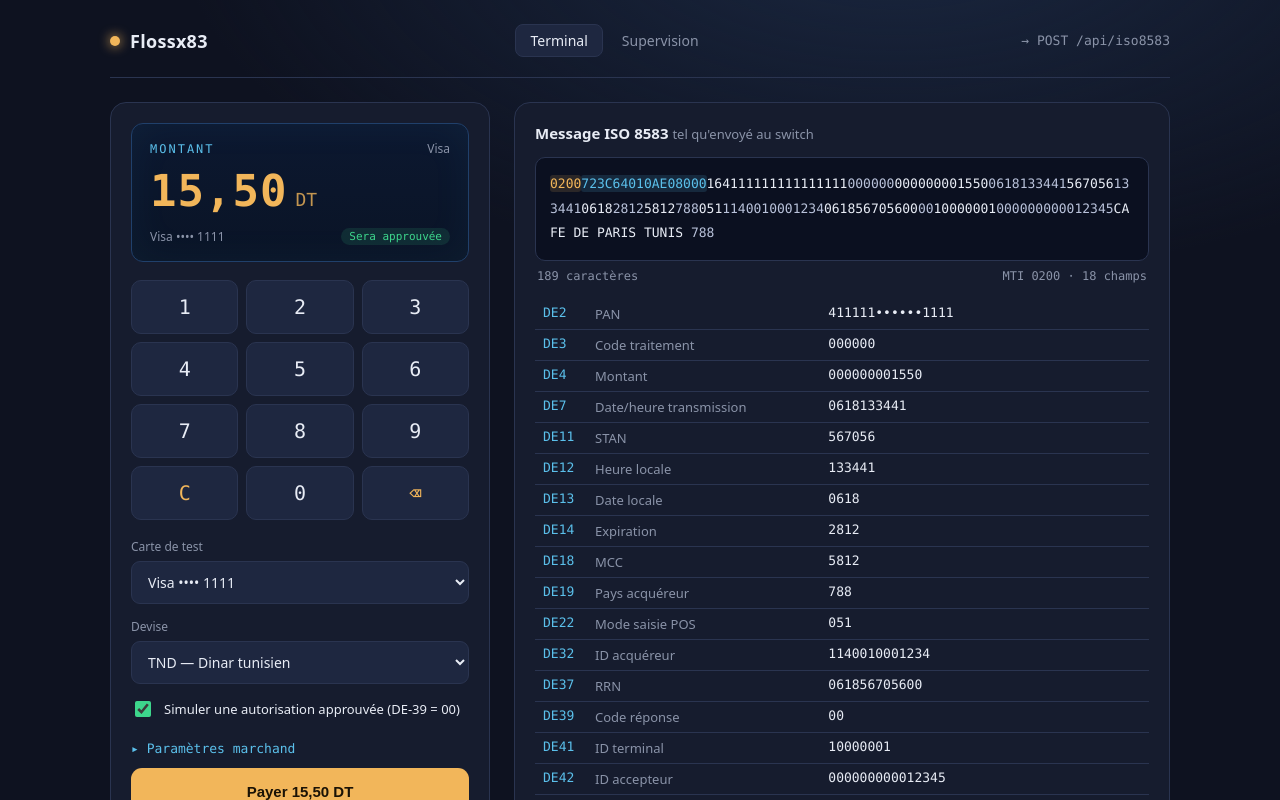
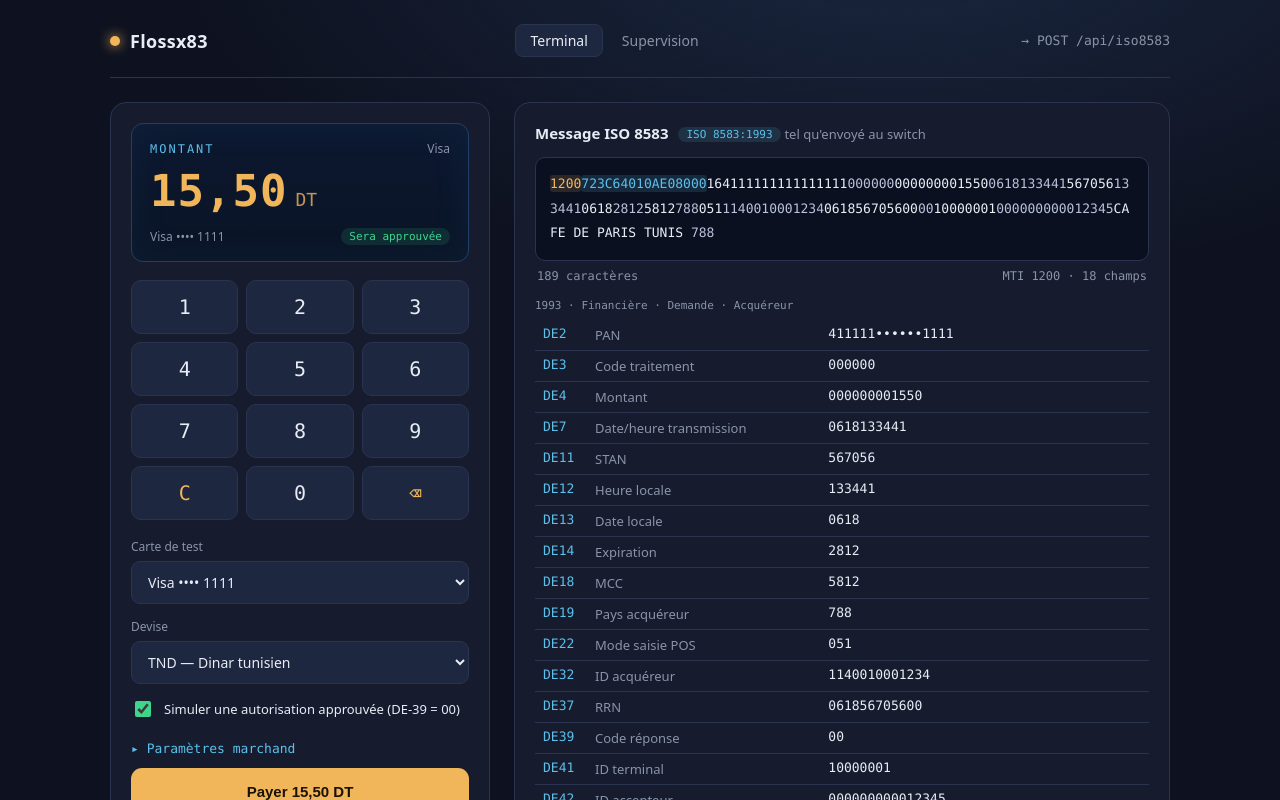
Before and after one commit to boujelbanemohamed/simulateur, a React (Vite) app in the folder pos/: page / in a window 1280 px wide. Shown: the top 800 px of the page. Built offline with nearby package versions, Linux system fonts and the light colour scheme.

Commit message:
POS terminal: ISO 8583:1993 (MTI 1200) with visible version badge and MTI breakdown

```diff
--- a/pos/src/Decoder.jsx
+++ b/pos/src/Decoder.jsx
@@ -84,7 +84,7 @@ export default function Decoder() {
   const loadExample = useCallback(() => {
     if (mode === "raw") {
       const msg = encode({
-        mti: "0200",
+        mti: "1200",
         fields: {
           2: "4111111111111111", 3: "000000", 4: "000000001550",
           7: "0618112859", 11: "123456", 12: "112859", 13: "0618",
@@ -99,7 +99,7 @@ export default function Decoder() {
       setFramedResult(null);
     } else {
       const payloads = [
-        encode({ mti: "0200", fields: {
+        encode({ mti: "1200", fields: {
           2: "4111111111111111", 3: "000000", 4: "000000003500",
           7: "0618112859", 11: "111111", 12: "112859", 13: "0618",
           14: "2812", 18: "5812", 19: "788", 22: "051",
@@ -107,7 +107,7 @@ export default function Decoder() {
           41: "10000001", 42: "000000000012345",
           43: "CAFE DE PARIS TUNIS", 49: "788",
         } }),
-        encode({ mti: "0200", fields: {
+        encode({ mti: "1200", fields: {
           2: "4532015112830366", 3: "000000", 4: "000000008200",
           7: "0618112900", 11: "222222", 12: "112900", 13: "0618",
           14: "2705", 18: "5411", 19: "788", 22: "051",
@@ -115,7 +115,7 @@ export default function Decoder() {
           41: "10000002", 42: "000000000012345",
           43: "MARCHE TUNIS CENTRE", 49: "788",
         } }),
-        encode({ mti: "0200", fields: {
+        encode({ mti: "1200", fields: {
           2: "5413330089020011", 3: "000000", 4: "000000012000",
           7: "0618112915", 11: "333333", 12: "112915", 13: "0618",
           14: "2903", 18: "5999", 19: "788", 22: "051",
--- a/pos/src/Terminal.jsx
+++ b/pos/src/Terminal.jsx
@@ -1,9 +1,11 @@
 import { useMemo, useState } from "react";
-import { encode, encodeSegments } from "./iso8583.js";
+import { encode, encodeSegments, MTI_INFO } from "./iso8583.js";
 import { TEST_CARDS, CURRENCIES, FIELD_LABELS, RESPONSE_LABELS } from "./cards.js";
 import Decoder from "./Decoder.jsx";
 
 const pad = (n, w) => String(n).padStart(w, "0");
+const MTI = "1200";
+const mtiInfo = MTI_INFO(MTI);
 function nowParts() {
   const d = new Date();
   const MM = pad(d.getUTCMonth() + 1, 2), DD = pad(d.getUTCDate(), 2);
@@ -43,10 +45,10 @@ export default function Terminal() {
   }, [amount, card, currency, approved, merchant, stan]);
 
   const segments = useMemo(() => {
-    try { return { segs: encodeSegments({ mti: "0200", fields }), error: null }; }
+    try { return { segs: encodeSegments({ mti: MTI, fields }), error: null }; }
     catch (e) { return { segs: [], error: e.message }; }
   }, [fields]);
-  const wire = useMemo(() => { try { return encode({ mti: "0200", fields }); } catch { return ""; } }, [fields]);
+  const wire = useMemo(() => { try { return encode({ mti: MTI, fields }); } catch { return ""; } }, [fields]);
 
   const press = (d) => setAmount((a) => (a + d).replace(/^0+(?=\d)/, "").slice(0, 10));
   const back = () => setAmount((a) => a.slice(0, -1));
@@ -104,13 +106,14 @@ export default function Terminal() {
         </section>
 
         <section className="panel wire" aria-label="Message ISO 8583">
-          <h2 className="wire-title">Message ISO 8583 <span className="wire-sub">tel qu'envoyé au switch</span></h2>
+          <h2 className="wire-title">Message ISO 8583 <span className="iso-version-badge">ISO 8583:{mtiInfo.version}</span> <span className="wire-sub">tel qu'envoyé au switch</span></h2>
           {segments.error ? (
             <p className="encode-error">Encodage impossible : {segments.error}</p>
           ) : (
             <div className="wire-string">{segments.segs.map((s, i) => <span key={i} className={`seg seg-${s.kind}`} title={s.label}>{s.text}</span>)}</div>
           )}
-          <div className="wire-meta"><span>{wire.length} caractères</span><span>MTI 0200 · {segments.segs.filter((s) => s.kind === "field").length} champs</span></div>
+          <div className="wire-meta"><span>{wire.length} caractères</span><span>MTI {MTI} · {segments.segs.filter((s) => s.kind === "field").length} champs</span></div>
+          <div className="mti-breakdown">{mtiInfo.version} · {mtiInfo.classe} · {mtiInfo.fonction} · {mtiInfo.origine}</div>
           <table className="fieldtable"><tbody>
             {segments.segs.filter((s) => s.kind === "field").map((s) => (
               <tr key={s.field}><td className="ft-num">DE{s.field}</td><td className="ft-label">{FIELD_LABELS[s.field] || ""}</td><td className="ft-val">{s.field === 2 ? maskPan(fields[2]) : s.text.trim()}</td></tr>
--- a/pos/src/iso8583.js
+++ b/pos/src/iso8583.js
@@ -67,7 +67,7 @@ function bitmapHex(presentFields, lo) {
 
 /**
  * Encode an ISO 8583 message.
- * @param {Object} msg { mti: "0200", fields: { 2:"4111...", 4:"000000001550", ... } }
+ * @param {Object} msg { mti: "1200", fields: { 2:"4111...", 4:"000000001550", ... } }
  * @returns {string} the ASCII wire message
  */
 export function encode({ mti, fields }) {
--- a/pos/src/styles.css
+++ b/pos/src/styles.css
@@ -185,3 +185,10 @@ body {
   font-family: var(--mono); font-size: 11px; color: var(--muted);
   margin: 2px 0 8px; display: flex; gap: 2px; flex-wrap: wrap;
 }
+
+.iso-version-badge {
+  font-family: var(--mono); font-size: 11px; font-weight: 500;
+  padding: 1px 8px; border-radius: 999px;
+  background: rgba(91,192,235,.12); color: var(--cyan);
+  vertical-align: middle; margin-left: 6px;
+}
```
